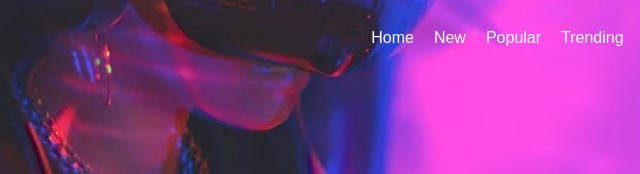
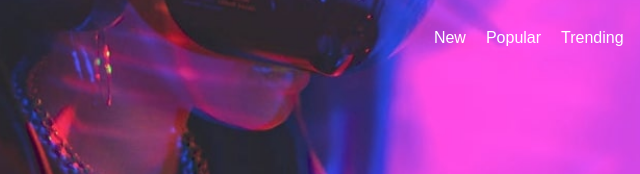
Before and after one commit to dracula510/loopstudios-landing-page, a plain HTML site: page index.html in a window 1280 px wide. Shown: the top 174 px of the page, 459-1099 px from the left. Drawn offline with Linux system fonts and the light colour scheme.

Commit message:
Update index.html

```diff
--- a/index.html
+++ b/index.html
@@ -26,7 +26,7 @@
      </div>
            <div class="nap">
              <ul class="nav">
-               <li><a href="#">Home</a></li>
+               <li><a href="#"></a></li>
                 <li><a href="#">New</a></li>
                 <li><a href="#">Popular</a></li>
                 <li><a href="#">Trending</a></li>
```
